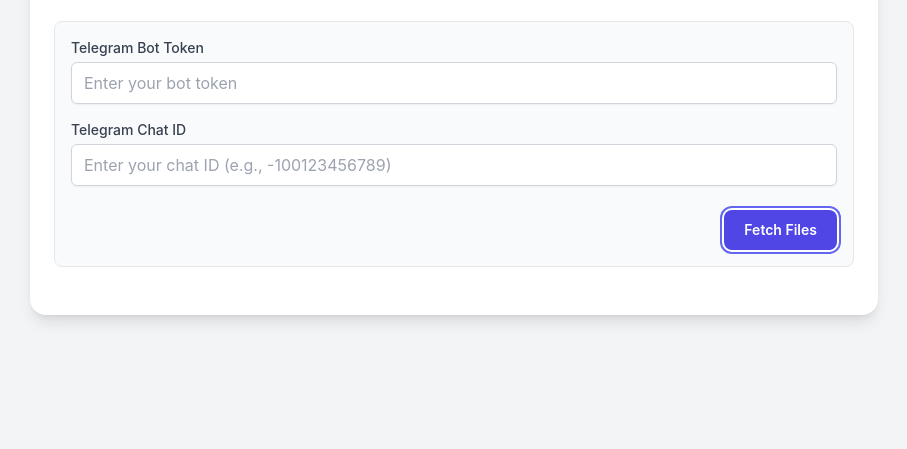
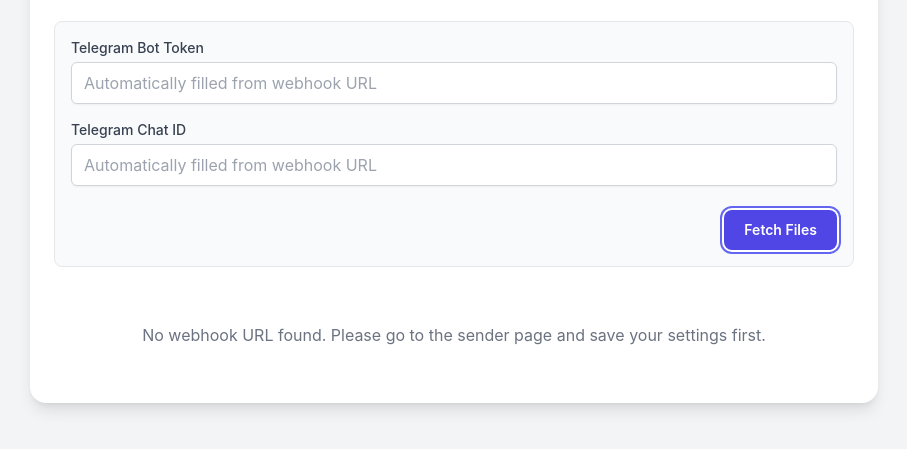
Before and after one commit to ShiyadChathoth/MIT_quick_share_bot, a plain HTML site: page history.html in a window 1280 px wide. Both pictures are taken after a click on the button "Fetch Files". Shown: the part 87-536 px from the top of the page, without its empty margins (186-1093 px from the left). Drawn offline with nearby package versions, Linux system fonts and the light colour scheme.

Commit message:
Update history.html

```diff
--- a/history.html
+++ b/history.html
@@ -22,11 +22,11 @@
             <div class="space-y-4 p-4 border rounded-lg dark:border-gray-700 bg-gray-50 dark:bg-gray-800/50">
                 <div>
                     <label for="bot-token" class="block text-sm font-medium text-gray-700 dark:text-gray-300">Telegram Bot Token</label>
-                    <input type="password" id="bot-token" class="mt-1 block w-full px-3 py-2 bg-white dark:bg-gray-700 border border-gray-300 dark:border-gray-600 rounded-md shadow-sm" placeholder="Enter your bot token">
+                    <input type="password" id="bot-token" class="mt-1 block w-full px-3 py-2 bg-white dark:bg-gray-700 border border-gray-300 dark:border-gray-600 rounded-md shadow-sm" placeholder="Automatically filled from webhook URL">
                 </div>
                 <div>
                     <label for="chat-id" class="block text-sm font-medium text-gray-700 dark:text-gray-300">Telegram Chat ID</label>
-                    <input type="text" id="chat-id" class="mt-1 block w-full px-3 py-2 bg-white dark:bg-gray-700 border border-gray-300 dark:border-gray-600 rounded-md shadow-sm" placeholder="Enter your chat ID (e.g., -100123456789)">
+                    <input type="text" id="chat-id" class="mt-1 block w-full px-3 py-2 bg-white dark:bg-gray-700 border border-gray-300 dark:border-gray-600 rounded-md shadow-sm" placeholder="Automatically filled from webhook URL">
                 </div>
                 <div class="flex justify-end pt-2">
                     <button id="fetch-history-button" class="px-5 py-2.5 text-sm font-semibold text-white bg-indigo-600 rounded-lg hover:bg-indigo-700 focus:outline-none focus:ring-2 focus:ring-offset-2 focus:ring-indigo-500">
@@ -41,7 +41,7 @@
                 <svg class="animate-spin h-8 w-8 text-indigo-500 mx-auto" xmlns="http://www.w3.org/2000/svg" fill="none" viewBox="0 0 24 24"><circle class="opacity-25" cx="12" cy="12" r="10" stroke="currentColor" stroke-width="4"></circle><path class="opacity-75" fill="currentColor" d="M4 12a8 8 0 018-8V0C5.373 0 0 5.373 0 12h4zm2 5.291A7.962 7.962 0 014 12H0c0 3.042 1.135 5.824 3 7.938l3-2.647z"></path></svg>
                 <p class="mt-2 text-sm text-gray-500">Fetching history...</p>
             </div>
-            <p id="no-files-message" class="hidden text-center py-8 text-gray-500">No files found in the recent history.</p>
+            <p id="no-files-message" class="hidden text-center py-8 text-gray-500">No files found. Ensure the webhook URL in settings contains the correct bot_token and chat_id.</p>
         </div>
     </div>
 
@@ -58,12 +58,9 @@
             const chatId = chatIdInput.value.trim();
 
             if (!token || !chatId) {
-                alert('Please enter both your Bot Token and Chat ID.');
+                alert('Bot Token and Chat ID are required. Please save your full webhook URL in the main page settings.');
                 return;
             }
-
-            localStorage.setItem('telegramBotToken', token);
-            localStorage.setItem('telegramChatId', chatId);
 
             historyContainer.innerHTML = '';
             noFilesMessage.classList.add('hidden');
@@ -71,7 +68,6 @@
             fetchHistoryButton.disabled = true;
 
             try {
-                // Telegram's getUpdates method can be slow. We'll fetch updates and filter them.
                 const response = await fetch(`https://api.telegram.org/bot${token}/getUpdates?limit=100`);
                 if (!response.ok) {
                     throw new Error(`API Error: ${response.statusText}`);
@@ -83,7 +79,6 @@
                 }
 
                 const files = [];
-                // The chat ID from the API is a number, so we parse our input
                 const numericChatId = parseInt(chatId, 10);
 
                 for (const update of data.result.reverse()) { // Reverse to show newest first
@@ -141,10 +136,9 @@
 
         fetchHistoryButton.addEventListener('click', fetchFileHistory);
 
-        // Load saved credentials on page load
         document.addEventListener('DOMContentLoaded', () => {
-            // -- Start of new code --
             const webhookUrl = localStorage.getItem('webhookUrl');
+
             if (webhookUrl) {
                 try {
                     const url = new URL(webhookUrl);
@@ -157,18 +151,19 @@
                     if (chatId) {
                         chatIdInput.value = chatId;
                     }
+
+                    // If fields are filled, automatically fetch the history
+                    if (botToken && chatId) {
+                        fetchFileHistory();
+                    }
+
                 } catch (error) {
                     console.error('Could not parse webhook URL:', error);
+                    alert('The saved webhook URL is invalid. Please save it again in the main page settings.');
                 }
-            }
-            // -- End of new code --
-
-            // Fallback to old credential storage method if new one fails
-            if (!botTokenInput.value) {
-                botTokenInput.value = localStorage.getItem('telegramBotToken') || '';
-            }
-            if (!chatIdInput.value) {
-                chatIdInput.value = localStorage.getItem('telegramChatId') || '';
+            } else {
+                 noFilesMessage.classList.remove('hidden');
+                 noFilesMessage.textContent = 'No webhook URL found. Please go to the sender page and save your settings first.';
             }
         });
     </script>
```
